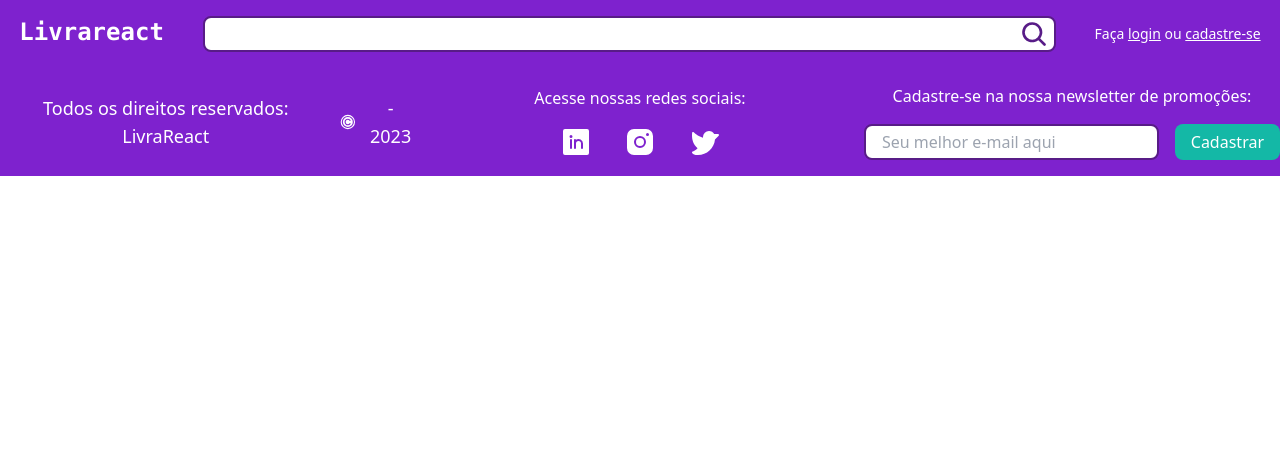
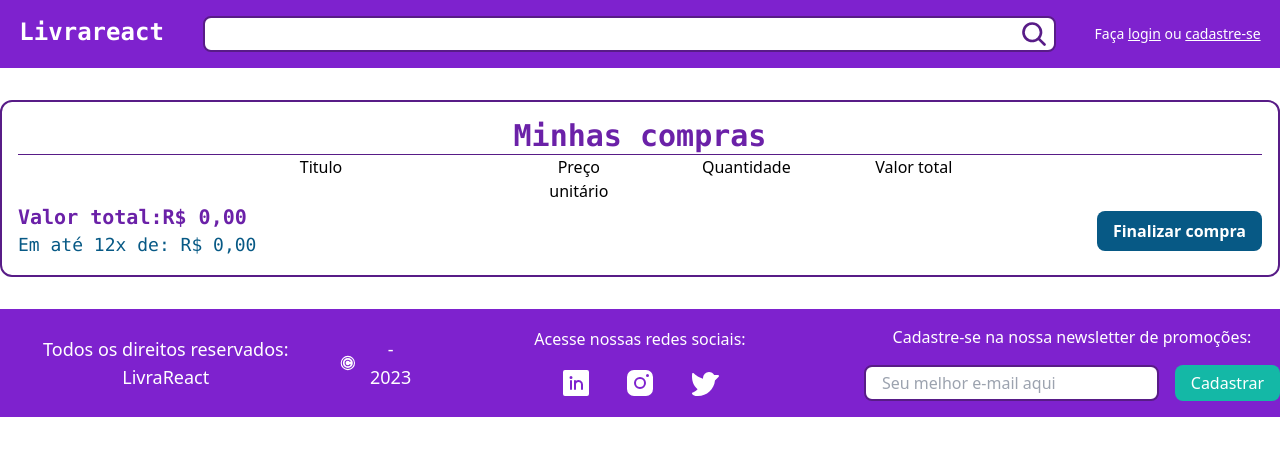
Before and after one commit to tjfaccipieri/livrareact, a React (Vite) app: page /carrinho in a window 1280 px wide. Shown: the top 456 px of the page. Built offline with nearby package versions, Linux system fonts and the light colour scheme.

Commit message:
carrinho completo

```diff
--- a/src/App.tsx
+++ b/src/App.tsx
@@ -10,6 +10,8 @@ import Login from './pages/Login';
 import Perfil from './pages/Perfil';
 import DeleteProduto from './components/produtos/DeleteProduto.tsx';
 import DetalheProduto from './components/produtos/DetalheProduto.tsx';
+import { CarrinhoProvider } from './contexts/CarrinhoContext.tsx';
+import Carrinho from './components/Carrinho.tsx';
 
 function App() {
   const { usuario } = useContext(AuthContext);
@@ -24,7 +26,7 @@ function App() {
   }
 
   return (
-    // <CarrinhoProvider>
+    <CarrinhoProvider>
       <BrowserRouter>
         <Navbar />
         <Routes>
@@ -37,11 +39,11 @@ function App() {
           </Route>
           <Route path="/deletarProduto/:id" element={<DeleteProduto />} />
           <Route path="/detalheProduto/:id" element={<DetalheProduto />} />
-          {/* <Route path="/carrinho" element={<Carrinho />} /> */}
+          <Route path="/carrinho" element={<Carrinho />} />
         </Routes>
         <Footer />
       </BrowserRouter>
-    // </CarrinhoProvider>
+    </CarrinhoProvider>
   );
 }
 
--- /dev/null
+++ b/src/components/Carrinho.tsx
@@ -0,0 +1,98 @@
+import { MinusCircle, PlusCircle, Trash } from '@phosphor-icons/react';
+import { useContext } from 'react';
+import { useNavigate } from 'react-router-dom';
+import { CarrinhoContext } from '../contexts/CarrinhoContext';
+import { Produto } from '../models/Produto';
+
+function Carrinho() {
+  const { decreaseQuantity, removeItem, checkout, insertItem, listaCarrinho } =
+    useContext(CarrinhoContext);
+
+  const navigate = useNavigate();
+
+  let valorTotal: number = 0
+
+  function comprar() {
+    alert(
+      'Obrigado pela compra, não entregaremos nada e vamos sumir com seu dinheiro... 🤣'
+    );
+    navigate('/');
+    checkout();
+  }
+
+  return (
+    <div className="container mx-auto my-8">
+      <div className="flex flex-col border-purple-900 border-2 rounded-xl p-4">
+        <h2 className="text-3xl font-black font-mono text-purple-800 text-center border-b border-purple-900">
+          Minhas compras
+        </h2>
+        <div className="flex w-full gap-8">
+          <div className="w-1/12"></div>
+          <p className="w-4/12 text-center">Titulo</p>
+          <p className="w-1/12 text-center">Preço unitário</p>
+          <p className="w-2/12 text-center">Quantidade</p>
+          <p className="w-1/12 text-center">Valor total</p>
+          <div className="w-3/12"></div>
+        </div>
+        {listaCarrinho.map((item: Produto) => (
+          <div key={item.id} className="flex gap-4 items-center mb-4">
+            <img
+              src={item.foto}
+              className="w-1/12 aspect-square object-fill"
+              alt=""
+            />
+            <p className="w-4/12 font-bold text-purple-800 text-lg">
+              {item.titulo}
+            </p>
+            <p className="w-1/12 text-center ">{item.preco.toLocaleString("pt-BR", {style: "currency", currency:"BRL"})}</p>
+            <div className="w-2/12 flex justify-center items-center gap-4 text-purple-800 ">
+              <button onClick={() => decreaseQuantity(item)}>
+                <MinusCircle size={24} />
+              </button>{' '}
+              <span>{item.qtd}</span>{' '}
+              <button onClick={() => insertItem(item)}>
+                <PlusCircle size={24} />
+              </button>
+            </div>
+            <p className="w-1/12 text-center ">{(item.preco * item.qtd!).toLocaleString("pt-BR", {style: "currency", currency:"BRL"})}</p>
+            <button onClick={() => removeItem(item)} className="w-3/12 flex justify-end pr-10 text-red-500 hover:text-red-700 "><Trash size={32} weight='duotone' /></button>
+          </div>
+        ))}
+
+        <div className="flex justify-between items-center">
+          <div className="flex flex-col">
+            <h2 className="text-xl font-black font-mono text-purple-800">
+              Valor total:
+                {listaCarrinho.map((item) => {
+                  {
+                    valorTotal = valorTotal + item.preco * item.qtd!;
+                  }
+                  return <></>;
+                })}
+                <strong>
+                  {valorTotal.toLocaleString('pt-BR', {
+                    style: 'currency',
+                    currency: 'BRL',
+                  })}
+                </strong>
+            </h2>
+            <h3 className="text-lg font-medium font-mono text-sky-800">
+              Em até 12x de: {(valorTotal / 12).toLocaleString('pt-BR', {
+                    style: 'currency',
+                    currency: 'BRL',
+                  })}
+            </h3>
+          </div>
+          <button
+            onClick={() => comprar()}
+            className="bg-sky-800 text-white font-bold py-2 px-4 rounded-lg hover:bg-sky-600"
+          >
+            Finalizar compra
+          </button>
+        </div>
+      </div>
+    </div>
+  );
+}
+
+export default Carrinho;
--- a/src/components/Navbar.tsx
+++ b/src/components/Navbar.tsx
@@ -2,13 +2,14 @@ import { MagnifyingGlass, ShoppingCart } from '@phosphor-icons/react';
 import { useContext, useEffect, useState } from 'react';
 import { Link } from 'react-router-dom';
 import { AuthContext } from '../contexts/AuthContext';
+import { CarrinhoContext } from '../contexts/CarrinhoContext';
 
 function Navbar() {
   const [haveToken, setHaveToken] = useState(false);
 
   const { usuario, handleLogout } = useContext(AuthContext);
-  // const {listaCarrinho} = useContext(CarrinhoContext)
-  // const itensComprados = listaCarrinho.length
+  const {listaCarrinho} = useContext(CarrinhoContext)
+  const itensComprados = listaCarrinho.length
 
   useEffect(() => {
     setHaveToken((prev) => !prev);
@@ -37,7 +38,7 @@ function Navbar() {
           <>
             <Link to='/carrinho' className='flex relative'>
               <ShoppingCart weight="fill" size={32} />
-              {/* <span className='w-4 h-4 text-xs rounded-full bg-sky-400 flex items-center justify-center absolute right-0'>{itensComprados}</span> */}
+              <span className='w-4 h-4 text-xs rounded-full bg-sky-400 flex items-center justify-center absolute right-0'>{itensComprados}</span>
             </Link>
 
             <Link to="/perfil">
--- a/src/components/produtos/CardProdutos.tsx
+++ b/src/components/produtos/CardProdutos.tsx
@@ -1,18 +1,33 @@
-import { Produto } from '../../models/Produto'
-import { Link } from 'react-router-dom'
+import { Link } from 'react-router-dom';
+import { Produto } from '../../models/Produto';
 
 interface CardProdutoProps {
-  produto: Produto
+  produto: Produto;
 }
 
-function CardProdutos({produto}: CardProdutoProps) {
+function CardProdutos({ produto }: CardProdutoProps) {
   return (
-    <Link to={`/detalheProduto/${produto.id}`} className='flex flex-col gap-2 rounded border-2 border-neutral-900 hover:shadow-lg hover:shadow-purple-200 px-1 py-2 hover:cursor-pointer group'>
-      <img src={produto.foto} className='w-full aspect-square object-fit object-top rounded' alt="" />
-      <h3 className='text-sm font-bold font-mono text-center'>{produto.titulo}</h3>
-      <button className='border-purple-900 border-2 w-11/12 mx-auto rounded group-hover:bg-purple-900 group-hover:text-white text-purple-900 font-bold uppercase py-1 text-center'>a partir de R$ {produto.preco}</button>
+    <Link
+      to={`/detalheProduto/${produto.id}`}
+      className="flex flex-col gap-2 rounded border-2 border-neutral-900 hover:shadow-lg hover:shadow-purple-200 px-1 py-2 hover:cursor-pointer group"
+    >
+      <img
+        src={produto.foto}
+        className="w-full aspect-square object-fit object-top rounded"
+        alt=""
+      />
+      <h3 className="text-sm font-bold font-mono text-center">
+        {produto.titulo}
+      </h3>
+      <button className="border-purple-900 border-2 w-11/12 mx-auto rounded group-hover:bg-purple-900 group-hover:text-white text-purple-900 font-bold uppercase py-1 text-center">
+        a partir de{' '}
+        {produto.preco.toLocaleString('pt-BR', {
+          style: 'currency',
+          currency: 'BRL',
+        })}
+      </button>
     </Link>
-  )
+  );
 }
 
-export default CardProdutos
+export default CardProdutos;
--- a/src/components/produtos/DetalheProduto.tsx
+++ b/src/components/produtos/DetalheProduto.tsx
@@ -8,7 +8,7 @@ function DetalheProduto() {
 
   const {id} = useParams<{id: string}>()
 
-  // const {insertItem} = useContext(CarrinhoContext)
+  const {insertItem} = useContext(CarrinhoContext)
 
   const [produto, setProduto] = useState<Produto>({} as Produto)
 
@@ -37,7 +37,7 @@ function DetalheProduto() {
 
           <div className='flex justify-between mt-auto'>
             <h3 className='text-2xl font-bold text-sky-800'>Melhor preço: {produto.preco?.toLocaleString("pt-BR", { style: "currency", currency: "BRL" })}</h3>
-            <button className='h-full bg-sky-700 text-white font-bold px-8 rounded-lg hover:bg-sky-900'>Comprar</button>
+            <button onClick={() => insertItem(produto)} className='h-full bg-sky-700 text-white font-bold px-8 rounded-lg hover:bg-sky-900'>Comprar</button>
           </div>
         </div>
       </div>
--- /dev/null
+++ b/src/contexts/CarrinhoContext.tsx
@@ -0,0 +1,69 @@
+import { ReactNode, createContext, useState } from 'react';
+import { Produto } from '../models/Produto';
+
+interface CarrinhoContextProps {
+  // ...funções e estados
+  listaCarrinho: Array<Produto>;
+  insertItem: (produto: Produto) => void;
+  decreaseQuantity: (produto: Produto) => void;
+  removeItem: (produto: Produto) => void;
+  checkout: () => void
+}
+
+interface CarrinhoProviderProps {
+  children: ReactNode;
+}
+
+export const CarrinhoContext = createContext({} as CarrinhoContextProps);
+
+export function CarrinhoProvider({ children }: CarrinhoProviderProps) {
+  const [listaCarrinho, setListaCarrinho] = useState<Produto[]>([]);
+
+  function insertItem(prod: Produto) {
+    setListaCarrinho((currentItems) => {
+      if (currentItems.find((item) => item.id === prod.id) == null) {
+        return [...currentItems, { ...prod, qtd: 1 }];
+      } else {
+        return currentItems.map((item) => {
+          if (item.id === prod.id) {
+            return { ...item, qtd: item.qtd! + 1 };
+          } else {
+            return item;
+          }
+        });
+      }
+    });
+  }
+
+  function decreaseQuantity(prod: Produto) {
+    setListaCarrinho((currentItems) => {
+      if (currentItems.find((item) => item.id === prod.id)?.qtd === 1) {
+        return currentItems.filter((item) => item.id !== prod.id);
+      } else {
+        return currentItems.map((item) => {
+          if (item.id === prod.id) {
+            return { ...item, qtd: item.qtd! - 1 };
+          } else {
+            return item;
+          }
+        });
+      }
+    });
+  }
+
+  function removeItem(prod: Produto) {
+    setListaCarrinho((currentItems) => {
+      return currentItems.filter((item) => item.id !== prod.id)
+    })
+  }
+
+  function checkout() {
+    setListaCarrinho([])
+  }
+
+  return (
+    <CarrinhoContext.Provider value={{ listaCarrinho, insertItem, decreaseQuantity, removeItem, checkout }}>
+      {children}
+    </CarrinhoContext.Provider>
+  );
+}
--- a/src/models/Produto.ts
+++ b/src/models/Produto.ts
@@ -8,6 +8,6 @@ export interface Produto {
   editora: string;
   preco: number;
   foto: string;
-  usuario: Usuario;
+  usuario: Usuario | null;
   qtd?: number
 }
--- a/src/pages/Home.tsx
+++ b/src/pages/Home.tsx
@@ -1,26 +1,12 @@
-import { useContext } from 'react'
 import ListaProdutos from '../components/produtos/ListaProdutos'
-import { AuthContext } from '../contexts/AuthContext'
-import { CarrinhoContext } from '../contexts/CarrinhoContext'
-
-
 
 function Home() {
 
-  const {listaCarrinho} = useContext(CarrinhoContext)
 
   return (
     <div className="container mx-auto flex flex-col gap-4 min-h-[85vh]">
       <h2 className='text-2xl font-bold text-center'>Catalogo de livros</h2>
       <ListaProdutos />
-
-      <hr />
-      <p>items comprados:</p>
-      <div className='flex flex-col'>
-        {listaCarrinho.map((item) => (
-          <p>{item.titulo} + {item.qtd}</p>
-        ))}
-      </div>
     </div>
   )
 }
```
